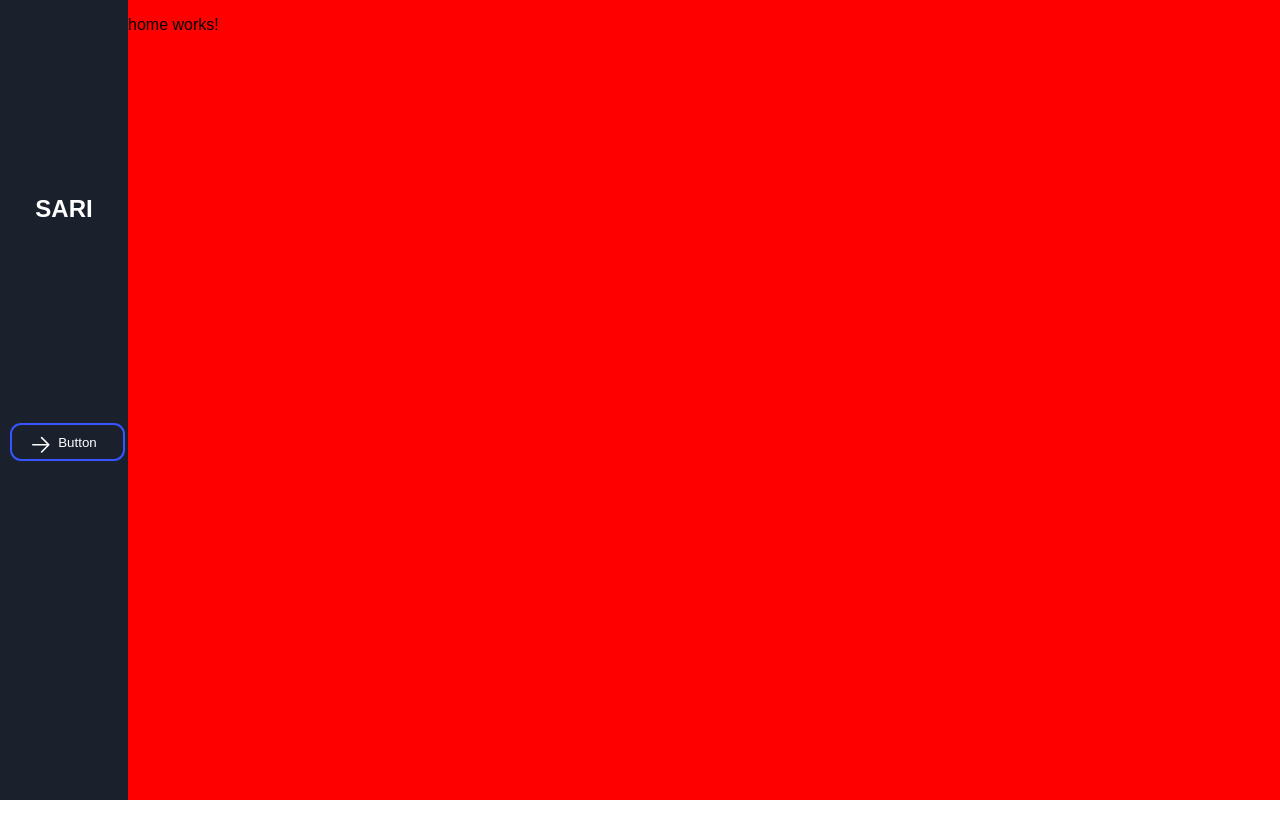
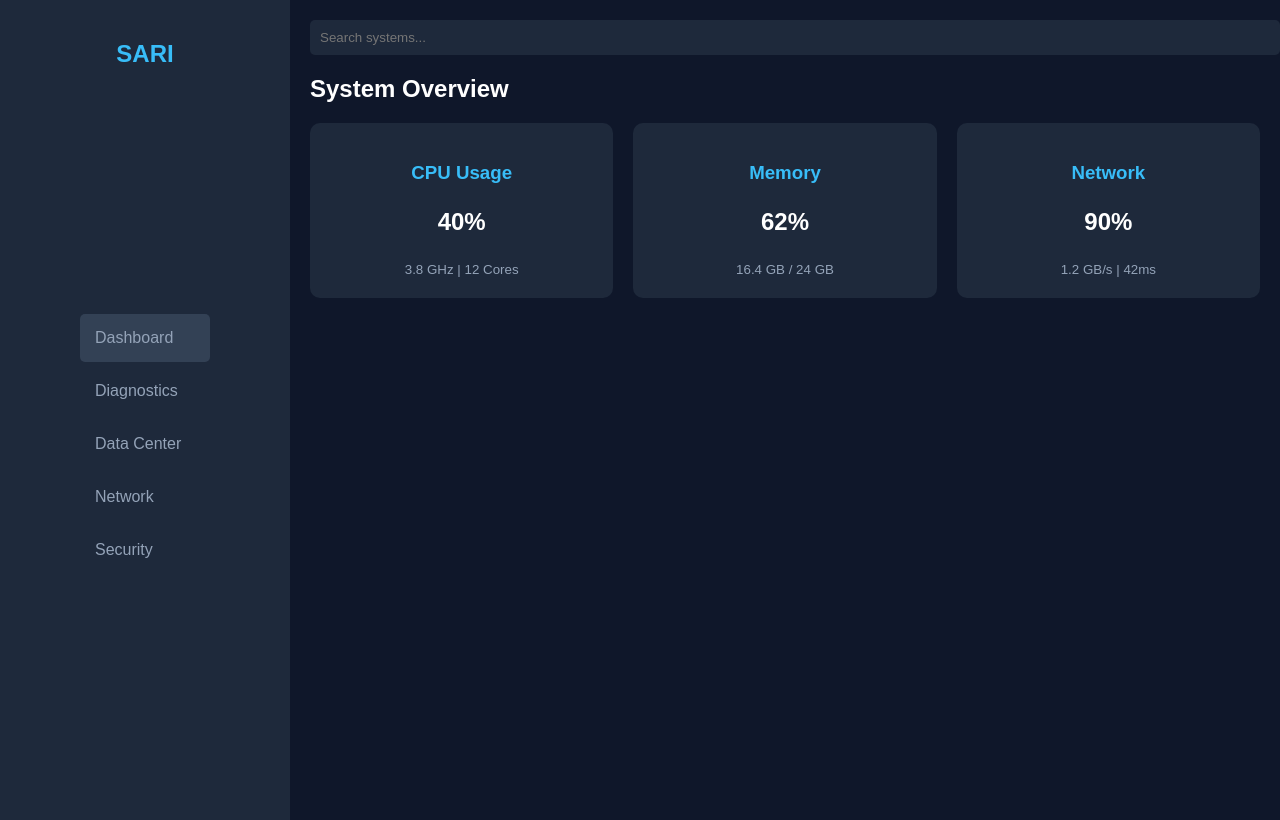
Before and after one commit to FlorezZ1025/SARI-front, an Angular app: page /home in a window 1280 px wide. Built offline with nearby package versions, Linux system fonts and the light colour scheme; sample sign-in values are in the browser's storage.

Commit message:
home design prev

```diff
--- a/src/app/pages/home/home.component.css
+++ b/src/app/pages/home/home.component.css
@@ -1,6 +1,104 @@
 .home-container {
     display: flex;
-    height: 100vh;
+    min-height: 100dvh;
     width: 100%;
-    background-color: red;
+    /* background-color: red; */
 }
+
+.home-container {
+    margin: 0;
+    font-family: Arial, sans-serif;
+    background-color: #0f172a;
+    color: white;
+    display: flex;
+}
+
+.sidebar {
+    display: flex;
+    flex-direction: column;
+    width: 250px;
+    background-color: #1e293b;
+    padding:20px;
+    height:  calc(100vh - 20px);
+}
+
+.sidebar h2 {
+    font-size: 24px;
+    color: #38bdf8;
+    text-align: center;
+}
+
+.sidebar ul {
+    list-style: none;
+    padding: 0;
+    display: flex;
+    flex-direction: column;
+    height: 100%;
+    justify-content: center;
+    align-items: center;
+    gap: 5px;
+}
+
+.sidebar li {
+    padding: 15px;
+    cursor: pointer;
+    color: #94a3b8;
+    width: 100px;
+}
+
+.sidebar .active,
+.sidebar li:hover {
+    background-color: #334155;
+    border-radius: 5px;
+}
+
+.main-content {
+    flex-grow: 1;
+    padding: 20px;
+}
+
+header input {
+    width: 100%;
+    padding: 10px;
+    border: none;
+    border-radius: 5px;
+    background-color: #1e293b;
+    color: white;
+}
+
+.sysmtem-overview {
+    min-height: 100dvh;
+    height: 100%;
+    overflow-y: auto;
+}
+
+.system-overview h1 {
+    margin-top: 20px;
+}
+
+.cards {
+    display: grid;
+    gap: 20px;
+    grid-template-columns: repeat(auto-fit, minmax(200px, 1fr));
+    align-items: center;
+}
+
+.card {
+    background-color: #1e293b;
+    padding: 20px;
+    border-radius: 10px;
+    text-align: center;
+}
+
+.card h3 {
+    color: #38bdf8;
+}
+
+.card p {
+    font-size: 24px;
+    font-weight: bold;
+}
+
+.card small {
+    color: #94a3b8;
+}
--- a/src/app/pages/home/home.component.html
+++ b/src/app/pages/home/home.component.html
@@ -1,4 +1,37 @@
 <div class="home-container">
-    <side-bar/>
-    <p>home works!</p>
+    <div class="sidebar">
+        <h2>SARI</h2>
+        <ul>
+            <li class="active">Dashboard</li>
+            <li>Diagnostics</li>
+            <li>Data Center</li>
+            <li>Network</li>
+            <li>Security</li>
+        </ul>
+    </div>
+    <div class="main-content">
+        <header>
+            <input type="text" placeholder="Search systems...">
+        </header>
+        <section class="system-overview">
+            <h1>System Overview</h1>
+            <div class="cards">
+                <div class="card">
+                    <h3>CPU Usage</h3>
+                    <p><strong>40%</strong></p>
+                    <small>3.8 GHz | 12 Cores</small>
+                </div>
+                <div class="card">
+                    <h3>Memory</h3>
+                    <p><strong>62%</strong></p>
+                    <small>16.4 GB / 24 GB</small>
+                </div>
+                <div class="card">
+                    <h3>Network</h3>
+                    <p><strong>90%</strong></p>
+                    <small>1.2 GB/s | 42ms</small>
+                </div>
+            </div>
+        </section>
+    </div>
 </div>
--- a/src/styles.css
+++ b/src/styles.css
@@ -1,7 +1,7 @@
 /* You can add global styles to this file, and also import other style files */
 body{
     margin: 0;
-    height: 100vh;
+    /* height: 100vh; */
     font-family:sans-serif;
 }
 /* From Uiverse.io by themrsami */
```
